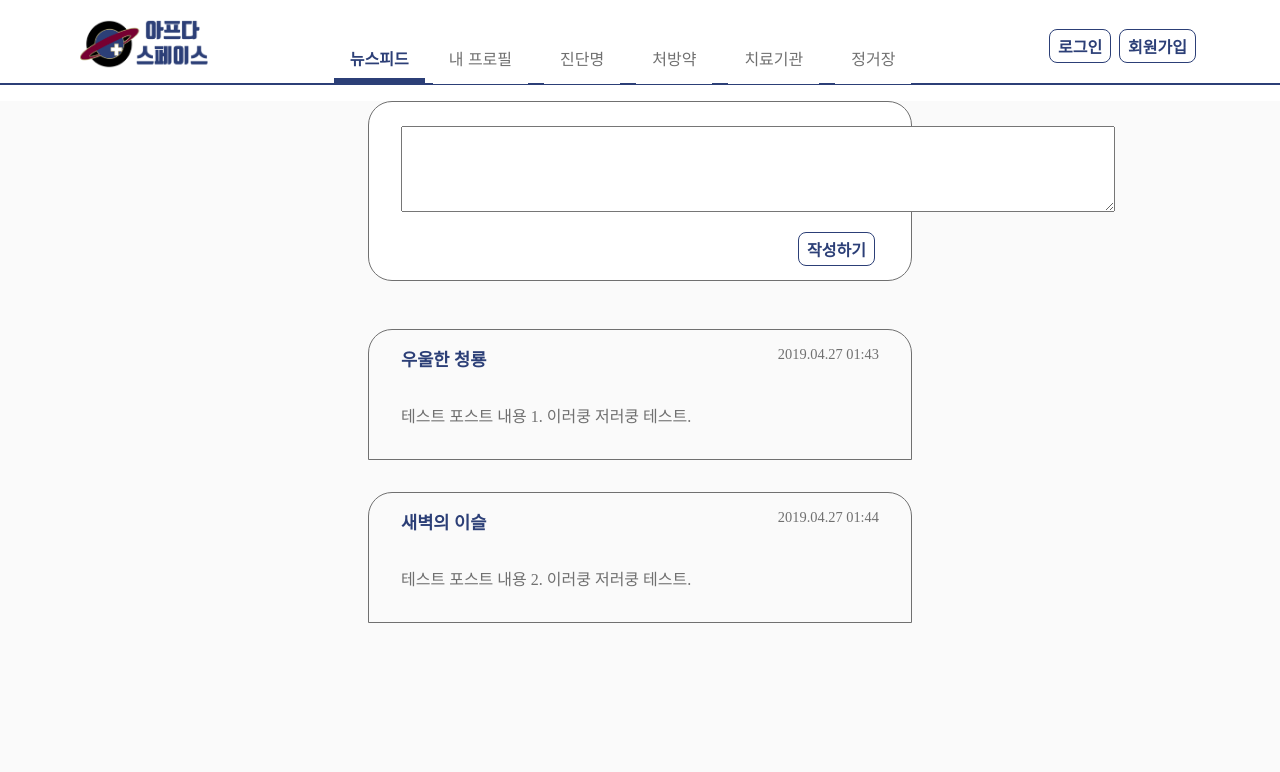
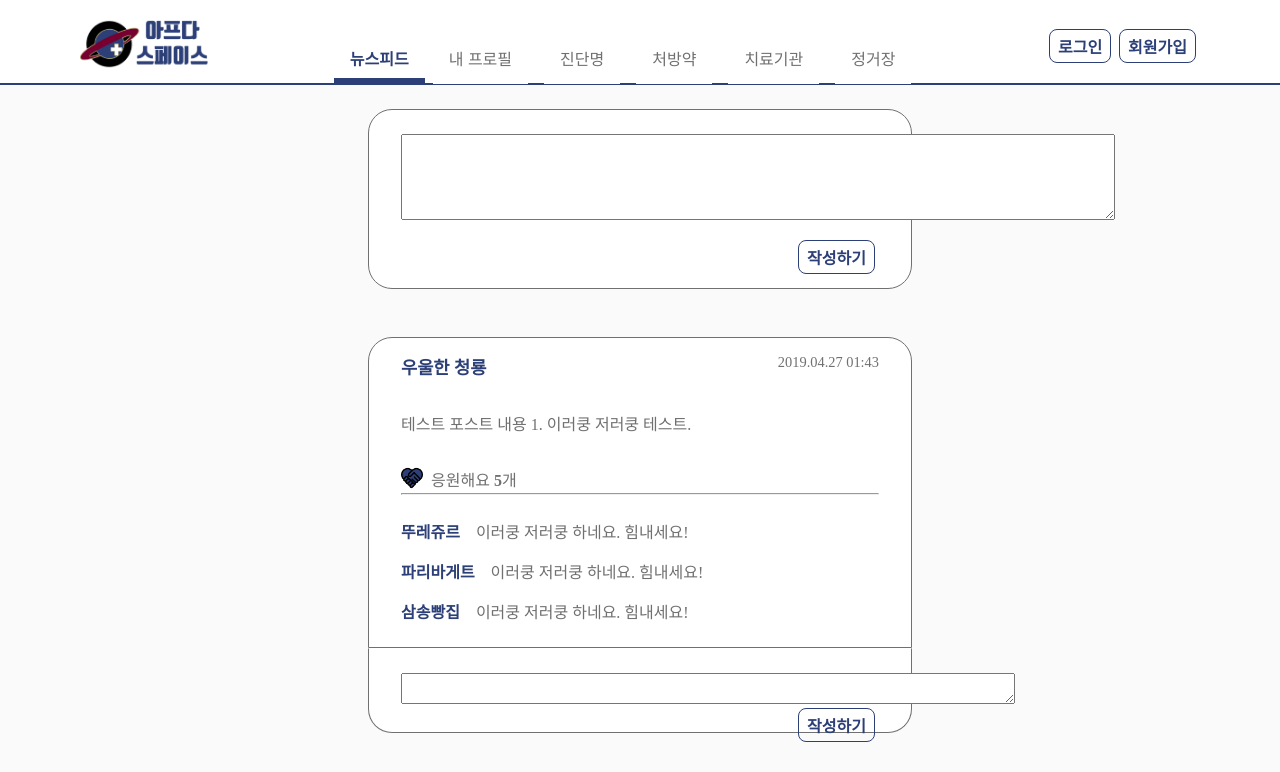
Before and after one commit to heech1013/afda-space, a React (Create React App) app in the folder front_end/: page / in a window 1280 px wide. Shown: the top 772 px of the page. Built offline with nearby package versions, Linux system fonts and the light colour scheme.

Commit message:
Complete newspeed page design

```diff
--- a/front_end/src/components/common/PageTemplate/PageTemplate.scss
+++ b/front_end/src/components/common/PageTemplate/PageTemplate.scss
@@ -2,5 +2,6 @@
   main {
     background: #FAFAFA;
     min-height: calc(100vh - 4.7rem);  // (페이지 전체 높이 - 헤더 높이)
+    padding-top: 1.5rem;
   }
 }
--- a/front_end/src/components/common/PostList/PostList.js
+++ b/front_end/src/components/common/PostList/PostList.js
@@ -4,26 +4,69 @@ import classNames from 'classnames/bind';
 import { Link } from 'react-router-dom';
 import format from 'date-fns/format';
 
+import supportImg from 'support.png';
+import supportCheckedImg from 'support-checked.png';
+import Writer from 'components/common/Writer';
+
 const cx = classNames.bind(styles);
 
-const PostItem = ({nick, updatedAt, body}) => (
+const CommentItem = ({nick, body}) => (
+  <div className={cx('comment-item')}>
+    <Link className={cx('nick')} to={`/profile/?nick=${nick}`}>{nick}</Link>
+    <div className={cx('body')}>{body}</div>
+  </div>
+);
+
+const PostItem = ({nick, updatedAt, body, support, checked, onClick, comment}) => {
+  const CommentList = comment.map(
+    (comment) => {
+      const { id, nick, body } = comment;  // .toJS();
+      return (
+        <CommentItem
+          key={id}
+          nick={nick}
+          body={body}
+        />
+      );
+    }
+  );
+
+  return (
     <div className={cx('post-item')}>
       <Link className={cx('nick')} to={`/profile/?nick=${nick}`}>{nick}</Link>
       <div className={cx('date')}>{format(updatedAt, 'YYYY.MM.DD HH:mm')}</div>
       <p className={cx('body')}>{body}</p>
+      { checked ?
+          <img className={cx('img')} src={supportCheckedImg} height='22' width='22' onClick={() => onClick()} alt='support-checked'/>
+          : <img className={cx('img')} src={supportImg} height='22' width='22' onClick={() => onClick()} alt='support'/>
+      }
+      <div className={cx('support')}>응원해요 <b>{support}</b>개</div>
+      <br/><hr className={cx('hr')}/>
+      <div className={cx('comment-list')}>
+        {CommentList}
       </div>
-);
+    </div>
+  )
+};
 
 const PostList = ({posts}) => {
   const postList = posts.map(
     (post) => {
-      const { nick, updatedAt, body } = post;  // .toJS();
+      const { id, nick, updatedAt, body, support, checked, onClick, comment } = post;  // .toJS();
       return (
+        <div className={cx('post-wrapper')} key={id}>
           <PostItem
+            // key={id}
             nick={nick}
             updatedAt={updatedAt}
             body={body}
+            support={support}
+            checked={checked}
+            onClick={onClick}
+            comment={comment}
           />
+          <Writer theme={'comment-writer'}/>
+        </div >
       );
     }
   );
--- a/front_end/src/components/common/PostList/PostList.scss
+++ b/front_end/src/components/common/PostList/PostList.scss
@@ -1,15 +1,21 @@
 .post-list {
+  display: flex;
+  flex-direction: column;
+  justify-content: flex-start;
   margin-top: 3rem;
   color: #707070;
+  .post-wrapper {
+    margin-bottom: 2rem;
     .post-item {
+      background-color: #FFFFFF;
       border: 1px solid #707070;
       border-top-left-radius: 1.5rem;
       border-top-right-radius: 1.5rem;
       padding-top: 1rem;
       padding-left: 2rem;
+      padding-bottom: 0.5rem;
       margin-left: 23rem;
       margin-right: 23rem;
-    margin-bottom: 2rem;
       .nick {
         text-decoration: none;
         font-size: 1.1rem;
@@ -25,5 +31,35 @@
         margin-top: 2rem;
         margin-bottom: 2rem;
       }
+      .img {
+        float: left;
+        cursor: pointer;
+      }
+      .support {
+        float: left;
+        margin-left: 0.5rem;
+      }
+      .hr {
+        margin-right: 2rem;
+      }
+      .comment-list {
+        display: flex;
+        flex-direction: column;
+        margin-top: 1.5rem;
+        .comment-item {
+          margin-bottom: 1rem;
+          .nick {
+            font-size: 1rem;
+            float: left;
+          }
+          .body {
+            float: left;
+            margin-top: 0;
+            margin-bottom: 0;
+            margin-left: 1rem;
           }
         }
+      }
+    }
+  }
+}
--- a/front_end/src/components/common/Writer/Writer.js
+++ b/front_end/src/components/common/Writer/Writer.js
@@ -6,8 +6,8 @@ import Button from 'components/common/Button';
 
 const cx = classNames.bind(styles);
 
-const Writer = ({onChange, onInsert}) => (
-  <div className={cx('writer')}>
+const Writer = ({theme, onChange, onInsert}) => (
+  <div className={cx('writer', theme)}>
     <textarea className={cx('input')} onChange={onChange} />
     <Button className={cx('button')} onClick={onInsert}>작성하기</Button>
   </div>
--- a/front_end/src/components/common/Writer/Writer.scss
+++ b/front_end/src/components/common/Writer/Writer.scss
@@ -4,12 +4,11 @@
   padding-right: 2rem;
   padding-left: 2rem;
   padding-top: 1.5rem;
-  padding-bottom: 4rem;
-  margin-top: 1rem;
   margin-left: 23rem;
   margin-right: 23rem;
+  &.post-writer {
     border-radius: 1.5rem;
-
+    padding-bottom: 4rem;
     .input {
       width: 44.25rem;
       height: 5rem;
@@ -21,3 +20,19 @@
       margin-top: 1rem;
     }
   }
+  &.comment-writer {
+    border-top-color: transparent;
+    border-bottom-left-radius: 1.5rem;
+    border-bottom-right-radius: 1.5rem;
+    padding-bottom: 1.5rem;
+    .input {
+      width: 38rem;
+      height: 1.6rem;
+      outline-style: none;
+      font-family: '맑은 고딕', 'Malgun Gothic', sans-serif;
+    }
+    .button {
+      float: right;
+    }
+  }
+}
--- a/front_end/src/pages/NewsPeedPage.js
+++ b/front_end/src/pages/NewsPeedPage.js
@@ -7,16 +7,53 @@ import PostList from 'components/common/PostList';
 const NewsPeedPage = () => {
   return (
     <PageTemplate>
-      <Writer/>
+      <Writer theme={'post-writer'}/>
       <PostList posts={
         [
-          { nick: '우울한 청룡',
+          { id: 1,
+            nick: '우울한 청룡',
             updatedAt: '2019-04-27 01:43:44',
-            body: '테스트 포스트 내용 1. 이러쿵 저러쿵 테스트.'
+            body: '테스트 포스트 내용 1. 이러쿵 저러쿵 테스트.',
+            support: 5,
+            checked: true,
+            onClick: () => console.log('onClick() is activated.'),
+            comment: [
+              {
+                id: 1,
+                nick: '뚜레쥬르',
+                body: '이러쿵 저러쿵 하네요. 힘내세요!'
+              },
+              {
+                id: 2,
+                nick: '파리바게트',
+                body: '이러쿵 저러쿵 하네요. 힘내세요!'
+              },
+              {
+                id: 5,
+                nick: '삼송빵집',
+                body: '이러쿵 저러쿵 하네요. 힘내세요!'
+              }
+          ]
           },
-          { nick: '새벽의 이슬',
+          { id: 2,
+            nick: '새벽의 이슬',
             updatedAt: '2019-04-27 01:44:34',
-            body: '테스트 포스트 내용 2. 이러쿵 저러쿵 테스트.'
+            body: '테스트 포스트 내용 2. 이러쿵 저러쿵 테스트.',
+            support: 1,
+            checked: false,
+            onClick: () => console.log('onClick() is activated.'),
+            comment: [
+              {
+                id: 3,
+                nick: '뚜레쥬르',
+                body: '이러쿵 저러쿵 하네요. 힘내세요!'
+              },
+              {
+                id: 4,
+                nick: '파리바게트',
+                body: '이러쿵 저러쿵 하네요. 힘내세요!'
+              }
+          ]
           }
         ]
       }/>
```
Also changed, not shown: front_end/src/support-checked.png (added), front_end/src/support.png (added). Lines whose indentation alone changed are shown as unchanged.
